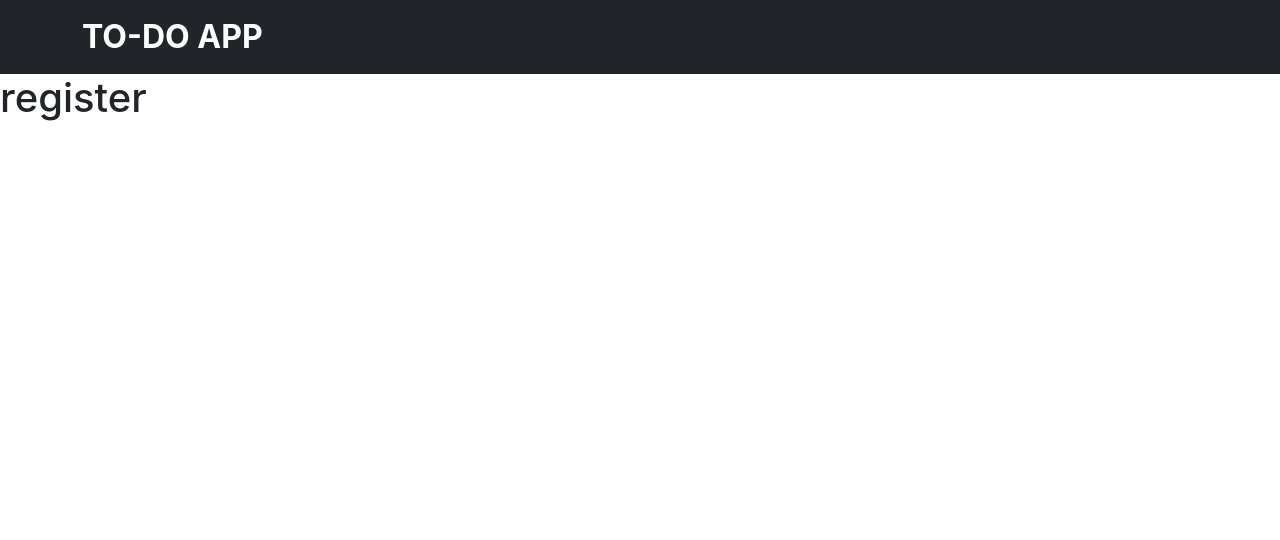
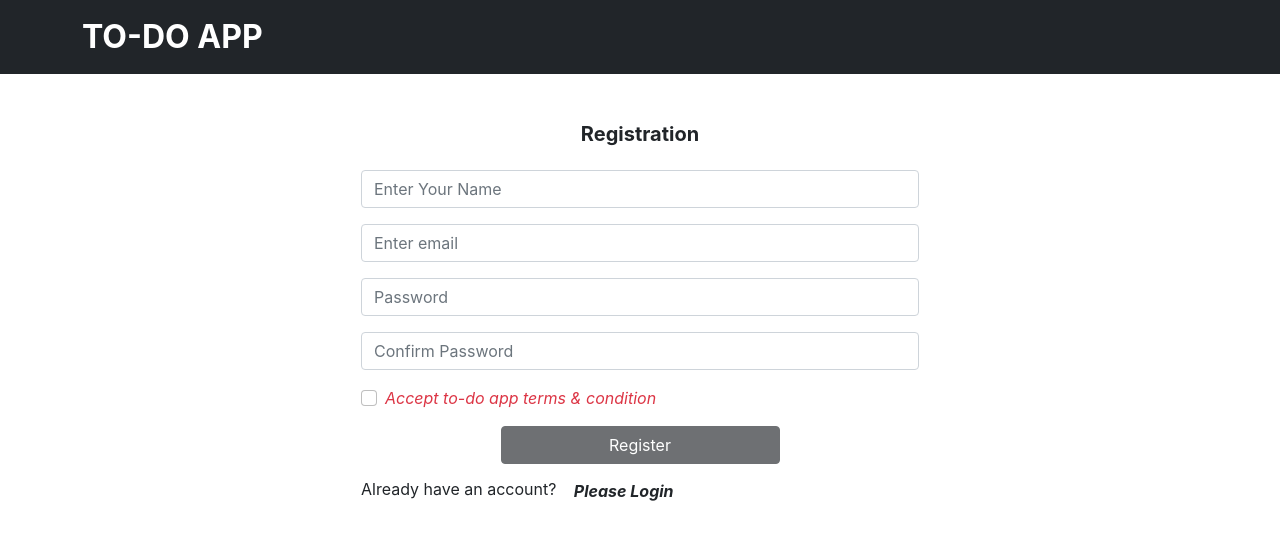
Before and after one commit to provashish95/to-do-app, a React (Create React App) app: page /register in a window 1280 px wide. Shown: the top 540 px of the page. Built offline with nearby package versions, Linux system fonts and the light colour scheme; no server answers.

Commit message:
added register component

```diff
--- a/src/components/Login/Register.js
+++ b/src/components/Login/Register.js
@@ -1,9 +1,91 @@
-import React from 'react';
+import React, { useEffect, useRef, useState } from 'react';
+import { Button, Form } from 'react-bootstrap';
+import { useCreateUserWithEmailAndPassword } from 'react-firebase-hooks/auth';
+import { useNavigate } from 'react-router-dom';
+import auth from '../../firebase.init';
+import Loading from '../Home/Loading';
 
 const Register = () => {
+    const [agree, setAgree] = useState(false);
+    const [userError, setUserError] = useState('');
+    const navigate = useNavigate();
+    const nameRef = useRef('');
+    const emailRef = useRef('');
+    const passwordRef = useRef('');
+    const confirmPassRef = useRef('');
+    const [
+        createUserWithEmailAndPassword,
+        user,
+        loading,
+        error,
+    ] = useCreateUserWithEmailAndPassword(auth, { sendEmailVerification: true });
+    let errorElement;
+
+    useEffect(() => {
+        if (user) {
+            navigate('/home');
+        }
+    }, [user, navigate])
+
+    if (error) {
+        errorElement = <p className='text-danger '>Error: {error?.message}</p>
+    }
+    if (loading) {
+        return <Loading></Loading>
+    }
+
+    const navigateLogin = () => {
+        navigate('/');
+    }
+
+    const handleSubmit = (event) => {
+        event.preventDefault();
+        const email = emailRef.current.value;
+        const password = passwordRef.current.value;
+        const confirmPassword = confirmPassRef.current.value;
+
+        if (password.length < 6) {
+            setUserError('Password must be 6 character!');
+        } else if (password !== confirmPassword) {
+            setUserError('Password not matched');
+        } else {
+            setUserError('')
+            createUserWithEmailAndPassword(email, password)
+        }
+    }
+
+
     return (
-        <div>
-            <h1>register</h1>
+        <div className='container mt-3 mt-5 '>
+            <div className='w-50 mx-auto '>
+                <h5 className='text-center text-dark fw-bold mb-4'>Registration</h5>
+                <Form onSubmit={handleSubmit}>
+                    <Form.Group className="mb-3" controlId="formBasicName">
+                        <Form.Control ref={nameRef} name='name' type="text" placeholder="Enter Your Name" required />
+                    </Form.Group>
+                    <Form.Group className="mb-3" controlId="formBasicEmail">
+                        <Form.Control ref={emailRef} name='email' type="email" placeholder="Enter email" required />
+                    </Form.Group>
+                    <Form.Group className="mb-3" controlId="formBasicPassword">
+                        <Form.Control ref={passwordRef} name='password' type="password" placeholder="Password" required />
+                    </Form.Group>
+                    <Form.Group className="mb-3" controlId="formBasicConfirmPassword">
+                        <Form.Control ref={confirmPassRef} name='confirmPass' type="password" placeholder="Confirm Password" required />
+                    </Form.Group>
+                    <Form.Text className="text-danger text-center fw-bold">
+                        {userError || ''}
+                    </Form.Text>
+                    <Form.Group className="mb-3" controlId="formBasicCheckbox">
+                        <Form.Check onClick={() => setAgree(!agree)} className={`fst-italic ${agree ? 'text-dark' : 'text-danger'}`} id='terms' name='terms' type="checkbox" label="Accept to-do app terms & condition" />
+                    </Form.Group>
+                    <Button className='w-50 mx-auto d-block mb-2' variant="dark" type="submit" disabled={!agree}>
+                        Register
+                    </Button>
+                    {errorElement}
+                </Form>
+                <p>Already have an account? <span className='btn text-dark fst-italic fw-bold' onClick={navigateLogin}>Please Login </span></p>
+
+            </div>
         </div>
     );
 };
```
